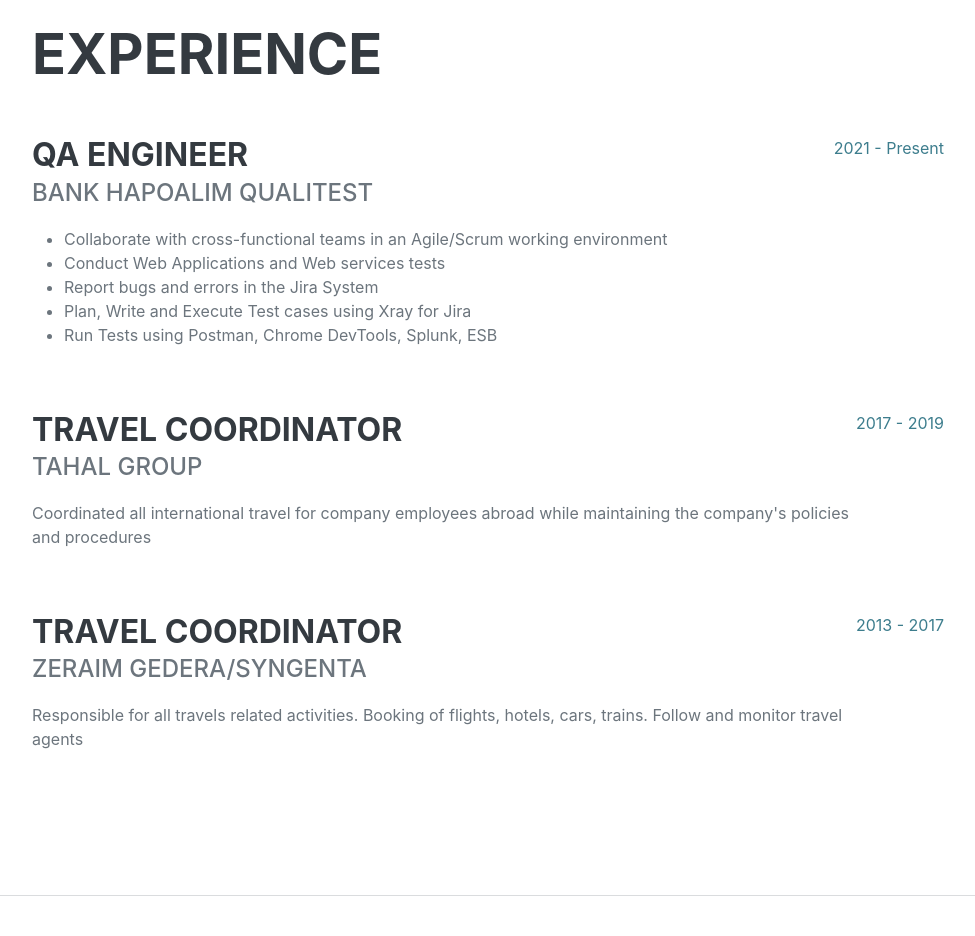
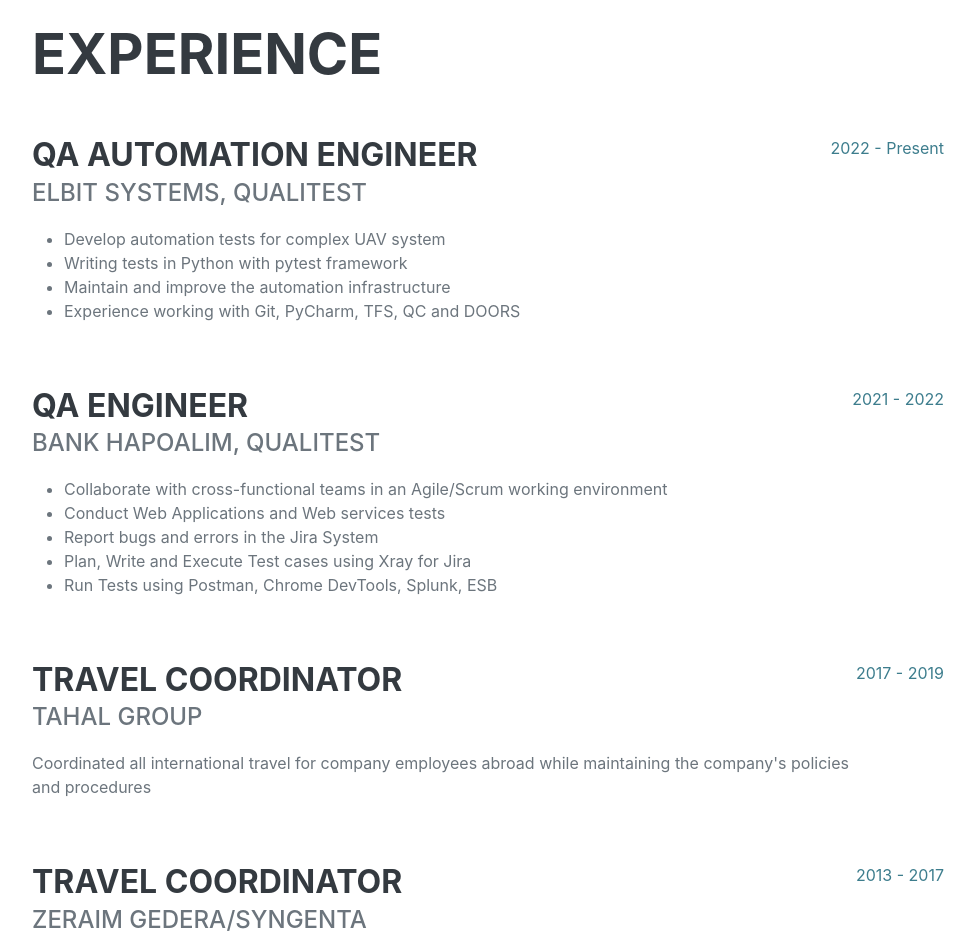
Before and after one commit to shellyle4/myWebsite, a website: page index.html in a window 1280 px wide. Shown: the part 860-1796 px from the top of the page, without its empty margins (288-1263 px from the left). Drawn offline with nearby package versions, Linux system fonts and the light colour scheme; a web font is replaced by a local one.

Commit message:
updating resume section

```diff
--- a/index.html
+++ b/index.html
@@ -62,8 +62,21 @@
                     <h2 class="mb-5">Experience</h2>
                     <div class="d-flex flex-column flex-md-row justify-content-between mb-5">
                         <div class="flex-grow-1">
+                            <h3 class="mb-0">QA Automation Engineer</h3>
+                            <div class="subheading mb-3">Elbit Systems, Qualitest</div>
+                            <ul>
+                                <li>Develop automation tests for complex UAV system</li>
+                                <li>Writing tests in Python with pytest framework</li>
+                                <li>Maintain and improve the automation infrastructure</li>
+                                <li>Experience working with Git, PyCharm, TFS, QC and DOORS</li>
+                            </ul>
+                        </div>
+                        <div class="flex-shrink-0"><span class="text-primary">2022 - Present</span></div>
+                    </div>
+                    <div class="d-flex flex-column flex-md-row justify-content-between mb-5">
+                        <div class="flex-grow-1">
                             <h3 class="mb-0">QA Engineer</h3>
-                            <div class="subheading mb-3">Bank Hapoalim QualiTest</div>
+                            <div class="subheading mb-3">Bank Hapoalim, Qualitest</div>
 							<ul>
 							<li>Collaborate with cross-functional teams in an Agile/Scrum working environment</li>
 							<li>Conduct Web Applications and Web services tests</li>
@@ -72,7 +85,7 @@
 							<li>Run Tests using Postman, Chrome DevTools, Splunk, ESB</li>
 							</ul>
                         </div>
-                        <div class="flex-shrink-0"><span class="text-primary">2021 - Present</span></div>
+                        <div class="flex-shrink-0"><span class="text-primary">2021 - 2022</span></div>
                     </div>
                     <div class="d-flex flex-column flex-md-row justify-content-between mb-5">
                         <div class="flex-grow-1">
```
